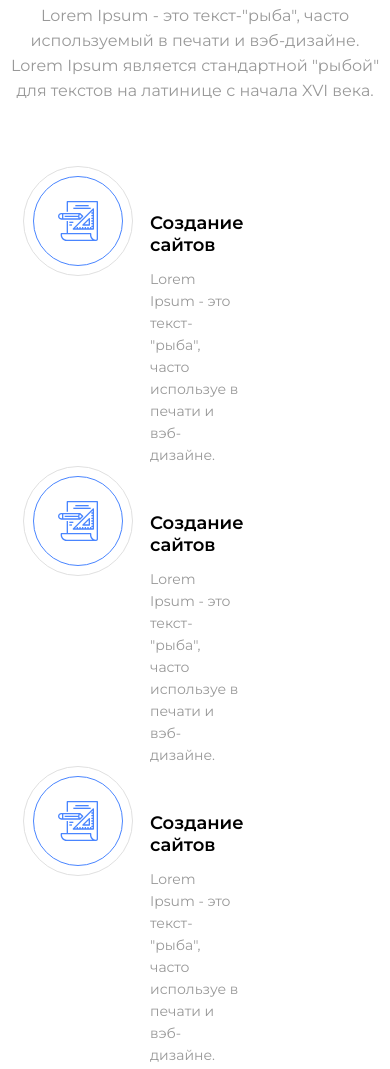
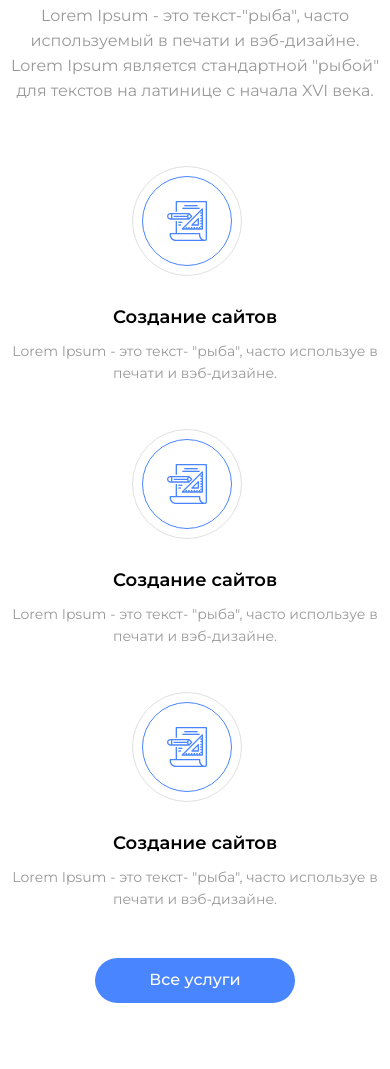
Before and after one commit to Andrey048/It-studio, a website: page source/index.html in a window 390 px wide. Shown: the part 1025-2094 px from the top of the page. Drawn offline with Linux system fonts and the light colour scheme.

Commit message:
Написал стили для адаптивного отображения блока services

```diff
--- a/source/css/style.css
+++ b/source/css/style.css
@@ -629,6 +629,18 @@ body {
 
 /* ******Медиа запросы****** */
 @media (max-width: 980px) {
+  /* ******Секция services****** */
+  .services__items {
+    flex-direction: column;
+    align-items: center;
+    margin-bottom: calc(48px - 45px);
+  }
+
+  .services__item {
+    margin-bottom: 45px;
+    padding: 0;
+  }
+
   /* ******Секция features****** */
   .item-features {
     flex-direction: column;
@@ -757,6 +769,17 @@ body {
     line-height: calc(64px * 0.6);
   }
 
+  /* ******Секция services****** */
+  .services__item {
+    flex-direction: column;
+    align-items: center;
+  }
+
+  .item-services__content {
+    padding-top: 30px;
+    text-align: center;
+  }
+
   /* ******Секция about****** */
   .about__header-text {
     padding-top: 0;
```
